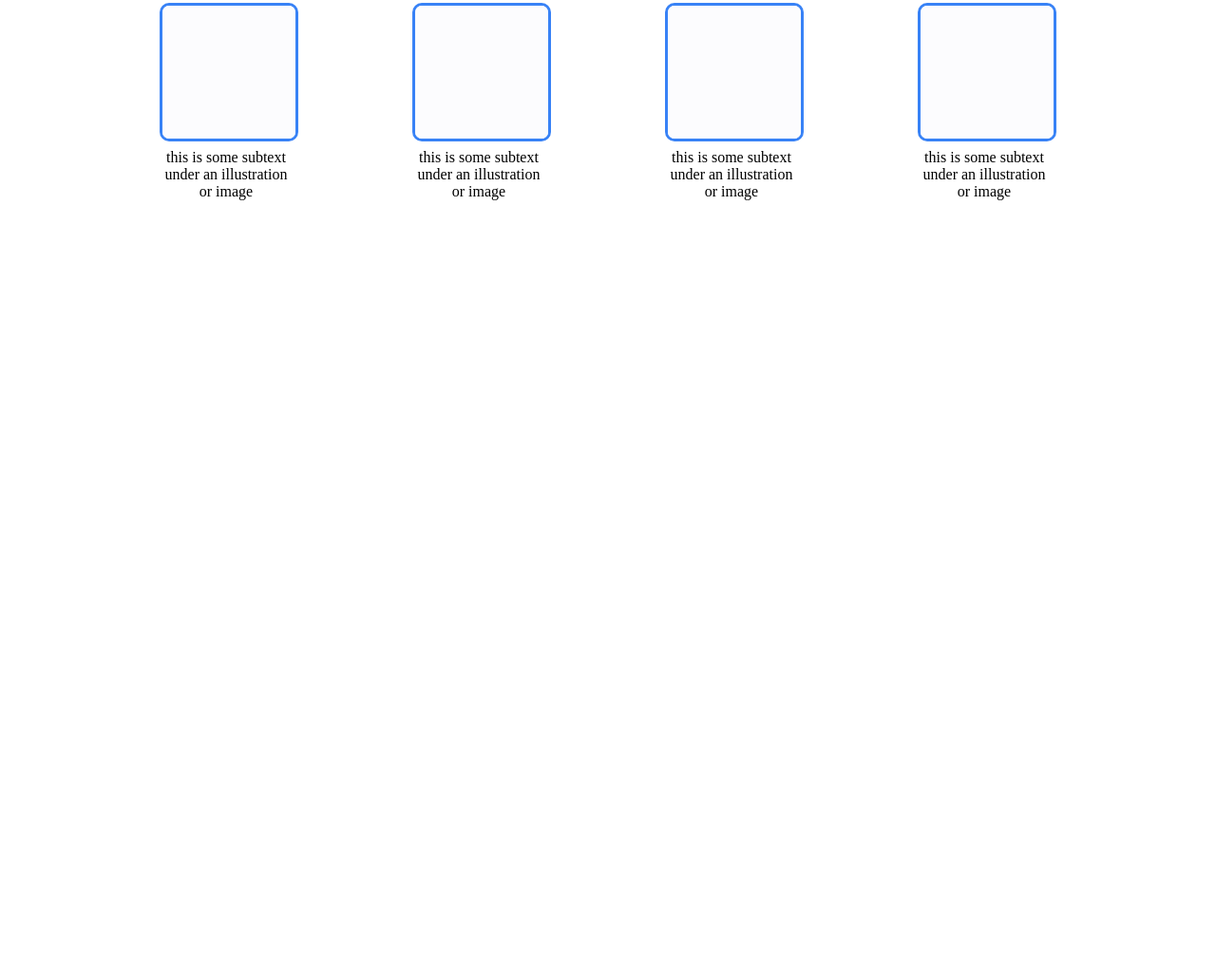
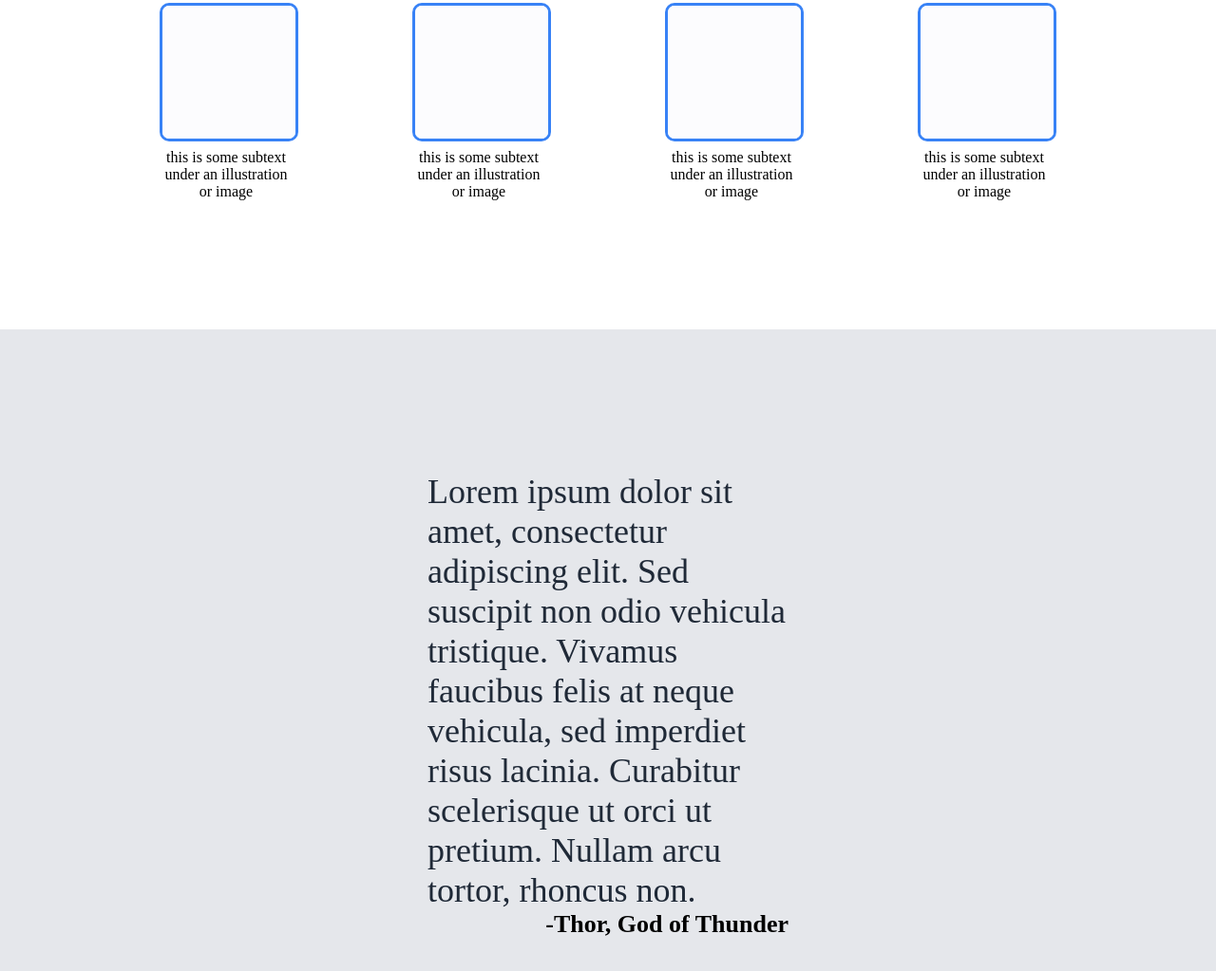
Before and after one commit to IuriiLepesevich/css-based-project, a plain HTML site: page index.html in a window 1280 px wide. Shown: the part 1058-2081 px from the top of the page at 95% size. Before the commit the page ends 1405 px from the top, so only its background shows below. Drawn offline with Linux system fonts and the light colour scheme.

Commit message:
Add quote section
Add "quote" structure to the index.html. Add css properties to quote
elements.

```diff
--- a/css/styles.css
+++ b/css/styles.css
@@ -1,7 +1,6 @@
 body {
     display: flex;
     flex-direction: column;
-    width: 100vw;
     margin: 0px;
     padding: 0px;
 }
@@ -116,3 +115,27 @@ body .header {
     max-width: 140px;
     flex: 0 1 auto;
 }
+
+.quote {
+    display: flex;
+    background-color: #e5e7eb;
+    padding: 150px 450px;
+}
+
+.quote-container {
+    display: flex;
+    flex-direction: column;
+    align-items: center;
+    justify-content: center;
+}
+
+.quote-text {
+    font-size: 36px;
+    color: #1f2937;
+}
+
+.quote-author {
+    font-size: 26px;
+    font-weight: bold;
+    align-self: flex-end;
+}
--- a/index.html
+++ b/index.html
@@ -8,6 +8,7 @@
         <link rel="stylesheet" href="./css/styles.css">
     </head>
     <body>
+
         <div class="header">
             <ul>
                 <li class="left-li">Header Logo</li>
@@ -55,5 +56,15 @@
                 </div>
             </div>
         </div>
+
+        <div class="quote">
+            <div class="quote-container">
+                <div class="quote-text">Lorem ipsum dolor sit amet, consectetur adipiscing elit. Sed suscipit non
+                    odio vehicula tristique. Vivamus faucibus felis at neque vehicula, sed imperdiet risus lacinia.
+                    Curabitur scelerisque ut orci ut pretium. Nullam arcu tortor, rhoncus non.
+                </div>
+                <div class="quote-author">-Thor, God of Thunder</div>
+            </div>
+        </div>
     </body>
 </html>
```
